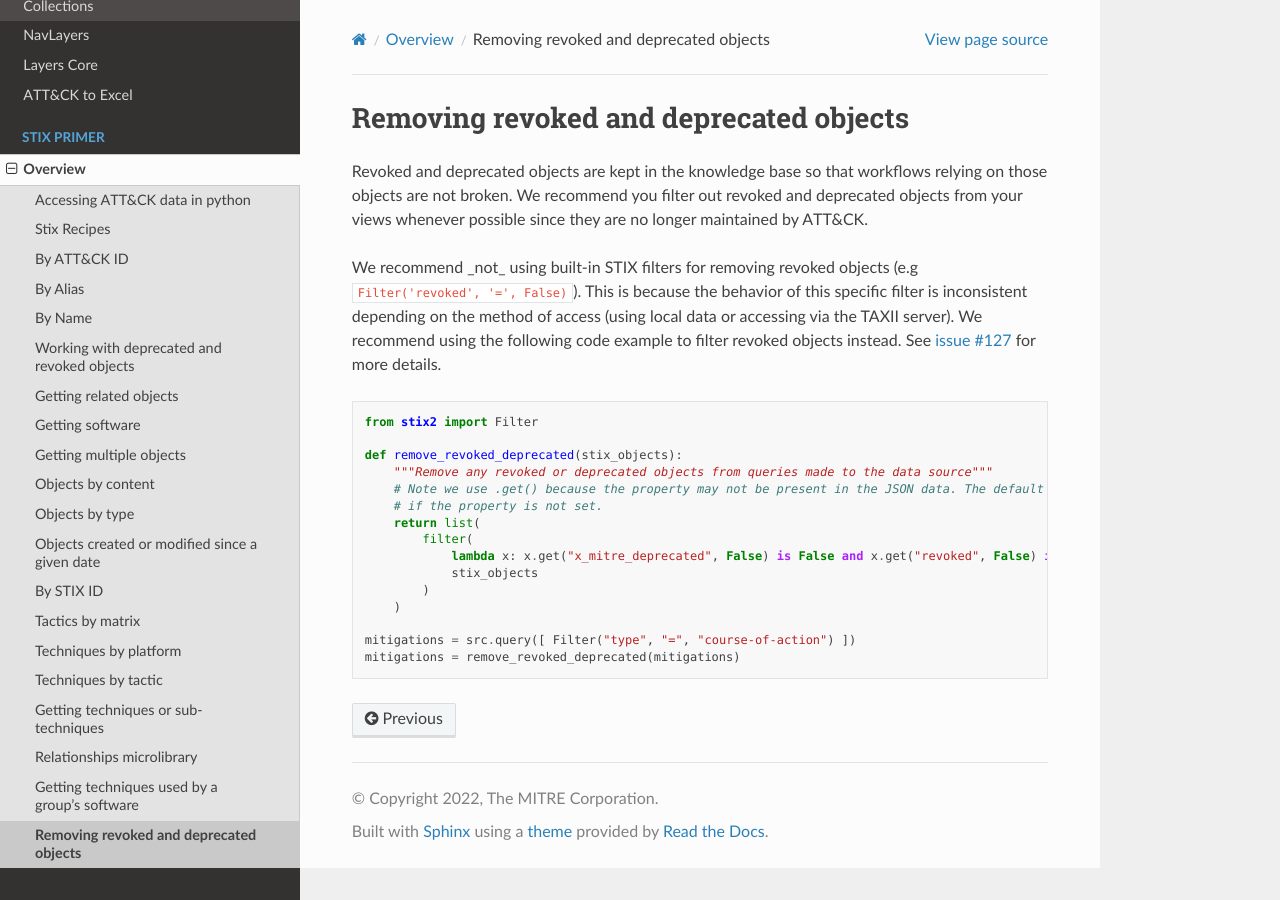
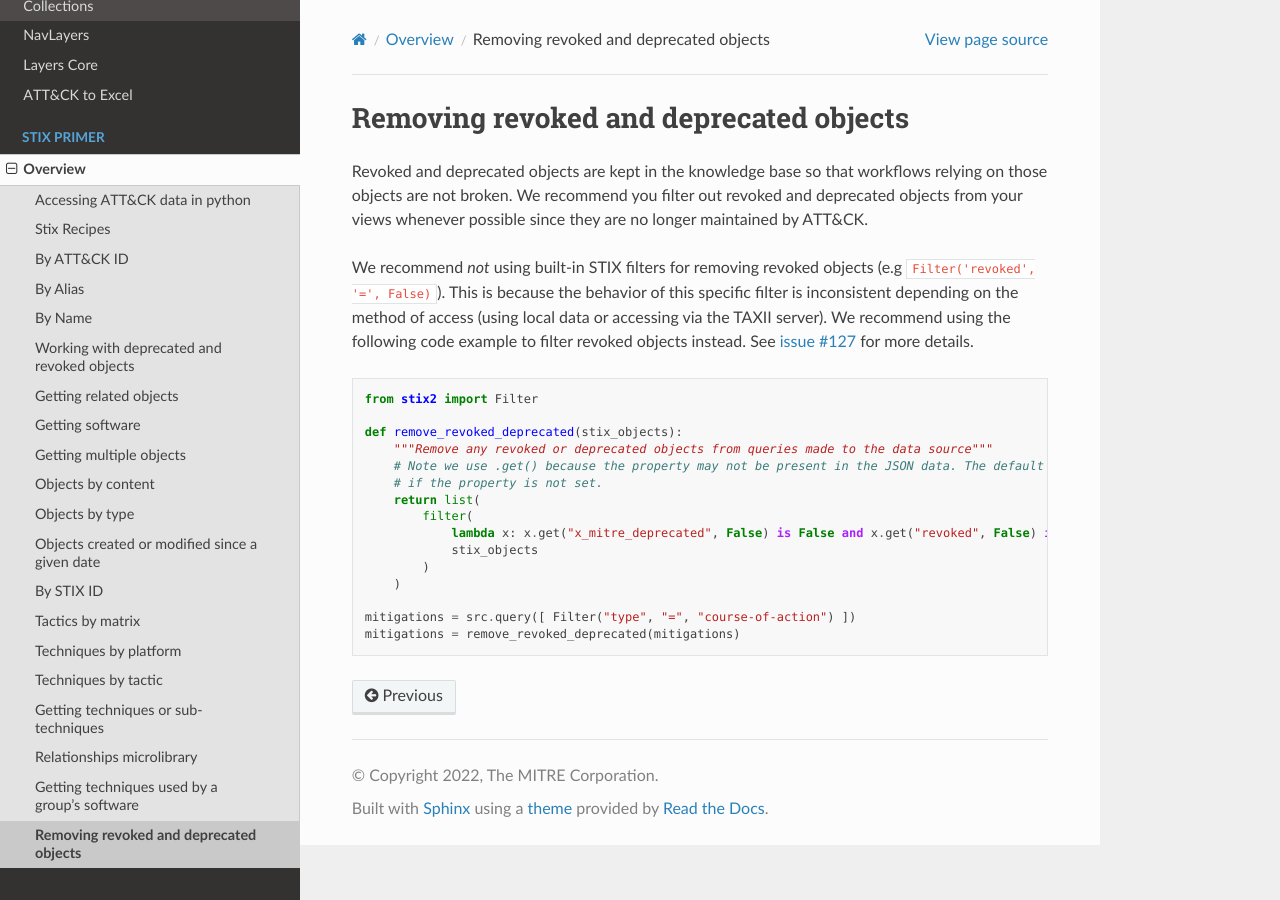
Before and after one commit to mitre-attack/mitreattack-python, a Sphinx documentation site: the page built from docs/stix_primer/remove_revoked_deprecated.rst, in a window 1280 px wide. Built offline with Sphinx 7.4.7 and the Read the Docs theme 2.0.0, drawn with Linux system fonts in a browser that asks for light colours; pages that are not in the unit, such as notebooks, are missing from menus.

```diff
--- a/docs/stix_primer/remove_revoked_deprecated.rst
+++ b/docs/stix_primer/remove_revoked_deprecated.rst
@@ -5,7 +5,7 @@ Revoked and deprecated objects are kept in the knowledge base so that workflows
 broken. We recommend you filter out revoked and deprecated objects from your views whenever possible since they are no
 longer maintained by ATT&CK.
 
-We recommend _not_ using built-in STIX filters for removing revoked objects (e.g ``Filter('revoked', '=', False)``). This is because the behavior of this specific filter is inconsistent depending on the method of access (using local data or accessing via the TAXII server). We recommend using the following code example to filter revoked objects instead. See `issue #127 <https://github.com/mitre/cti/issues/127>`_ for more details.
+We recommend `not` using built-in STIX filters for removing revoked objects (e.g ``Filter('revoked', '=', False)``). This is because the behavior of this specific filter is inconsistent depending on the method of access (using local data or accessing via the TAXII server). We recommend using the following code example to filter revoked objects instead. See `issue #127 <https://github.com/mitre/cti/issues/127>`_ for more details.
 
 .. code-block:: python
 
```
